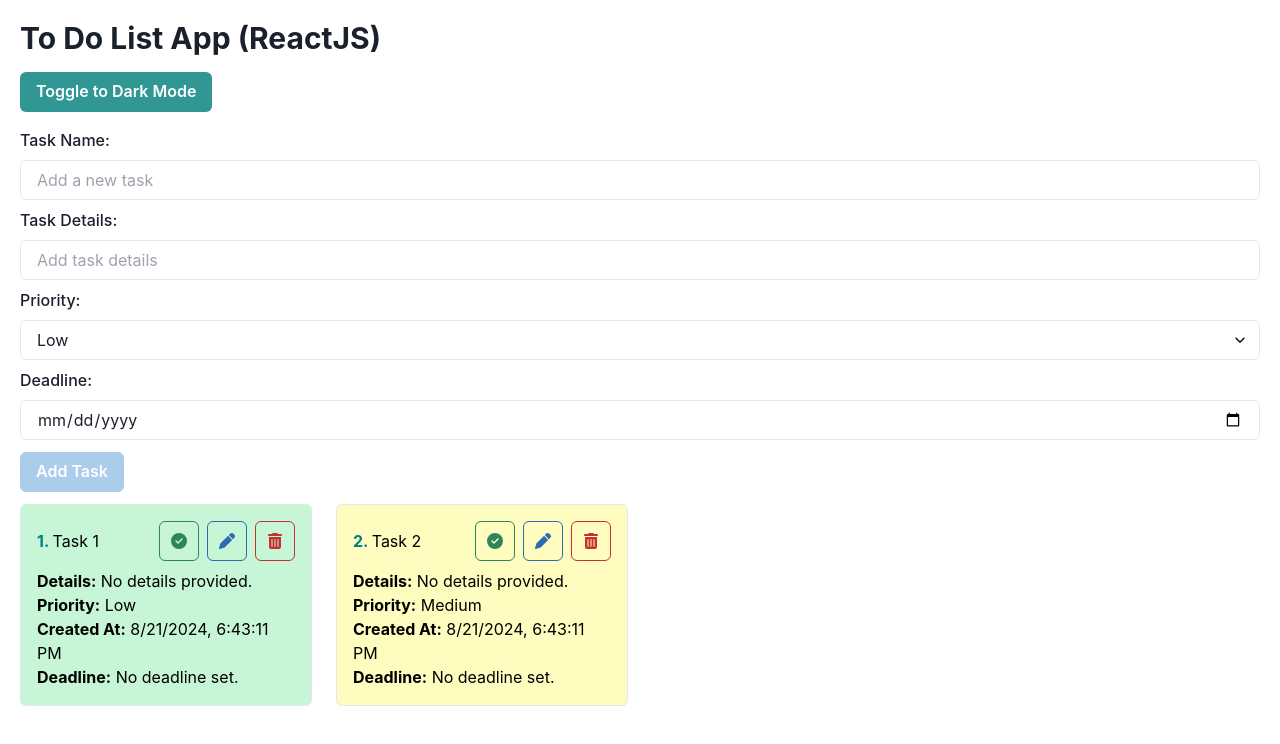
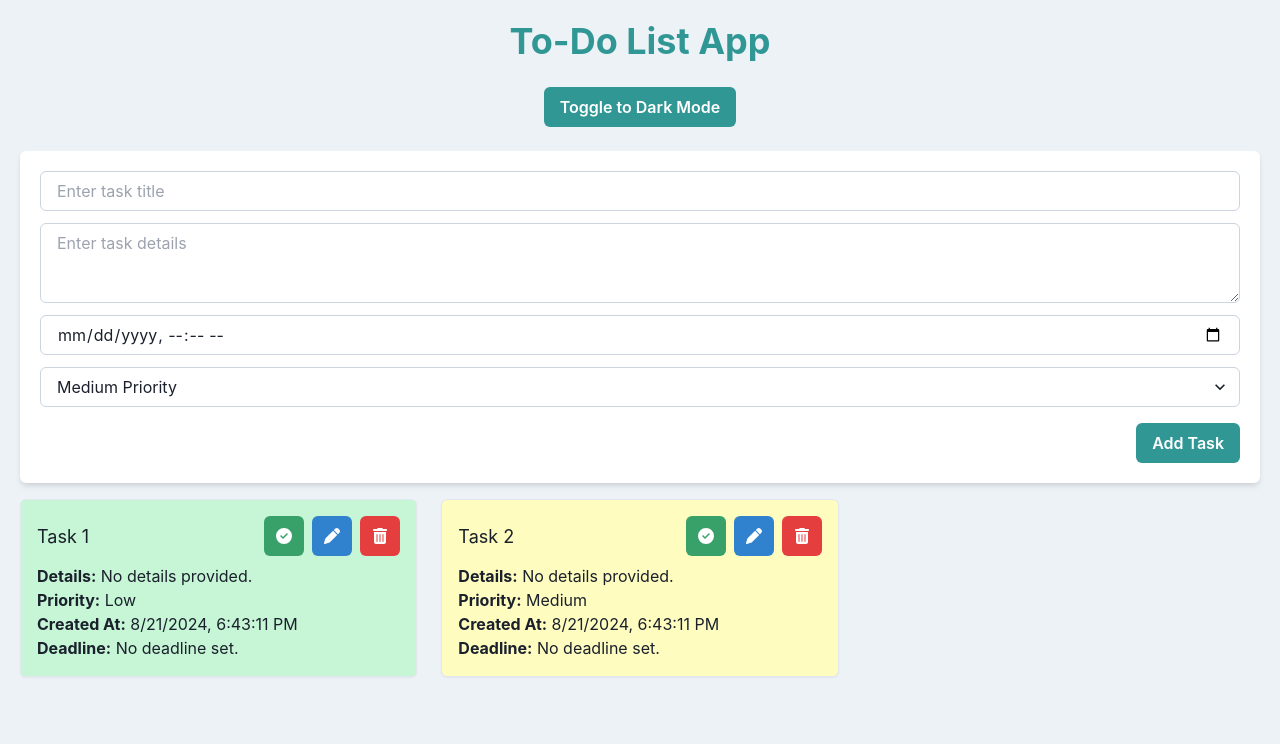
Before and after one commit to RadenSparks/React-Todo-List-V2, a React (Create React App) app: page / in a window 1280 px wide. Shown: the top 744 px of the page. Built offline with nearby package versions, Linux system fonts and the light colour scheme.

Commit message:
A bit of layout configuration

```diff
--- a/src/App.js
+++ b/src/App.js
@@ -1,5 +1,5 @@
 import { useState, useEffect } from 'react';
-import { ChakraProvider, Box, Button, Heading, Text, extendTheme, Grid } from '@chakra-ui/react';
+import { ChakraProvider, Box, Button, Heading, Text, extendTheme, Grid, Flex } from '@chakra-ui/react';
 import AddTaskForm from './components/AddTaskForm.jsx';
 import UpdateForm from './components/UpdateForm.jsx';
 import ToDo from './components/ToDo.jsx';
@@ -8,6 +8,14 @@
   config: {
     initialColorMode: 'light',
     useSystemColorMode: false,
+  },
+  styles: {
+    global: (props) => ({
+      body: {
+        bg: props.colorMode === 'dark' ? 'gray.800' : 'gray.100',
+        color: props.colorMode === 'dark' ? 'gray.100' : 'gray.800',
+      },
+    }),
   },
 });
 
@@ -25,19 +33,18 @@
   const [newTask, setNewTask] = useState('');
   const [updateData, setUpdateData] = useState(null);
 
-  const addTask = (priority, details) => {
+  const addTask = (priority, details, deadline) => {
     if (newTask.trim()) {
       const newId = toDo.length ? Math.max(...toDo.map(task => task.id)) + 1 : 1;
 
       setToDo(prevTasks => [
         ...prevTasks,
-        { id: newId, title: newTask, status: false, createdAt: new Date().toLocaleString(), priority, details }
+        { id: newId, title: newTask, status: false, createdAt: new Date().toLocaleString(), priority, details, deadline }
       ]);
 
       setNewTask('');
     }
   };
-
   const deleteTask = (id) => {
     if (window.confirm("Are you sure you want to delete this task?")) {
       setToDo(prevTasks => prevTasks.filter(task => task.id !== id));
@@ -79,10 +86,14 @@
   return (
     <ChakraProvider theme={theme}>
       <Box className={`App ${isDarkMode ? 'dark-mode' : 'light-mode'}`} p={5}>
-        <Heading as="h2" size="lg" mb={4}>To Do List App (ReactJS)</Heading>
-        <Button onClick={toggleTheme} colorScheme="teal" mb={4}>
-          Toggle to {isDarkMode ? 'Light' : 'Dark'} Mode
-        </Button>
+        <Heading as="h2" size="xl" mb={6} textAlign="center" color="teal.500">
+          To-Do List App
+        </Heading>
+        <Flex justifyContent="center" mb={6}>
+          <Button onClick={toggleTheme} colorScheme="teal" variant="solid">
+            Toggle to {isDarkMode ? 'Light' : 'Dark'} Mode
+          </Button>
+        </Flex>
 
         {updateData ? (
           <UpdateForm
@@ -100,9 +111,9 @@
         )}
 
         {toDo.length === 0 ? (
-          <Text>No Tasks...</Text>
+          <Text textAlign="center" color="gray.500" mt={4}>No Tasks...</Text>
         ) : (
-          <Grid templateColumns="repeat(auto-fill, minmax(250px, 1fr))" gap={6}>
+          <Grid templateColumns="repeat(auto-fill, minmax(300px, 1fr))" gap={6} mt={4}>
             <ToDo
               toDo={toDo}
               markDone={markDone}
--- a/src/components/AddTaskForm.jsx
+++ b/src/components/AddTaskForm.jsx
@@ -1,93 +1,57 @@
 import React, { useState } from 'react';
-import PropTypes from 'prop-types';
-import { Box, Input, Select, Button, FormLabel, FormErrorMessage } from '@chakra-ui/react';
+import { Box, Button, Input, Select, Textarea, Flex } from '@chakra-ui/react';
 
 const AddTaskForm = ({ newTask, setNewTask, addTask }) => {
-  const [taskDetails, setTaskDetails] = useState('');
-  const [priority, setPriority] = useState('low');
+  const [priority, setPriority] = useState('medium');
+  const [details, setDetails] = useState('');
   const [deadline, setDeadline] = useState('');
-  const [error, setError] = useState('');
 
   const handleAddTask = () => {
-    if (!newTask.trim()) {
-      setError("Task name cannot be empty");
-      return;
-    }
-    addTask(priority, taskDetails, deadline);
-    setNewTask('');
-    setTaskDetails('');
-    setPriority('low');
-    setDeadline('');
-    setError(''); // Clear error on successful add
-  };
-
-  const handleKeyPress = (e) => {
-    if (e.key === 'Enter') {
-      handleAddTask();
-    }
+    addTask(priority, details, deadline);
+    setDetails('');
+    setDeadline(''); // Reset deadline input after adding the task
   };
 
   return (
-    <Box mb={3}>
-      <FormLabel htmlFor="taskName">Task Name:</FormLabel>
+    <Box p={5} bg="white" shadow="md" borderRadius="md">
       <Input
-        id="taskName"
+        placeholder="Enter task title"
         value={newTask}
-        onChange={(e) => {
-          setNewTask(e.target.value);
-          setError(''); // Clear error when user types
-        }}
-        placeholder="Add a new task"
-        onKeyPress={handleKeyPress}
-        aria-required="true"
-        aria-invalid={!!error} // Indicate if there's an error
+        onChange={(e) => setNewTask(e.target.value)}
+        mb={3}
+        borderColor="gray.300"
       />
-      {error && <FormErrorMessage>{error}</FormErrorMessage>}
-
-      <FormLabel htmlFor="taskDetails" mt={2}>Task Details:</FormLabel>
+      <Textarea
+        placeholder="Enter task details"
+        value={details}
+        onChange={(e) => setDetails(e.target.value)}
+        mb={3}
+        borderColor="gray.300"
+      />
       <Input
-        id="taskDetails"
-        value={taskDetails}
-        onChange={(e) => setTaskDetails(e.target.value)}
-        placeholder="Add task details"
-        onKeyPress={handleKeyPress}
+        type="datetime-local"
+        value={deadline}
+        onChange={(e) => setDeadline(e.target.value)}
+        mb={3}
+        borderColor="gray.300"
       />
-
-      <FormLabel htmlFor="taskPriority" mt={2}>Priority:</FormLabel>
       <Select
-        id="taskPriority"
         value={priority}
         onChange={(e) => setPriority(e.target.value)}
+        mb={4}
+        borderColor="gray.300"
       >
-        <option value="low">Low</option>
-        <option value="medium">Medium</option>
-        <option value="high">High</option>
+        <option value="low">Low Priority</option>
+        <option value="medium">Medium Priority</option>
+        <option value="high">High Priority</option>
       </Select>
-
-      <FormLabel htmlFor="taskDeadline" mt={2}>Deadline:</FormLabel>
-      <Input
-        id="taskDeadline"
-        type="date"
-        value={deadline}
-        onChange={(e) => setDeadline(e.target.value)}
-      />
-
-      <Button
-        onClick={handleAddTask}
-        colorScheme="blue"
-        mt={3}
-        isDisabled={!newTask.trim()}
-      >
-        Add Task
-      </Button>
+      <Flex justifyContent="flex-end">
+        <Button colorScheme="teal" onClick={handleAddTask}>
+          Add Task
+        </Button>
+      </Flex>
     </Box>
   );
 };
 
-AddTaskForm.propTypes = {
-  newTask: PropTypes.string.isRequired,
-  setNewTask: PropTypes.func.isRequired,
-  addTask: PropTypes.func.isRequired,
-};
-
 export default AddTaskForm;
--- a/src/components/ToDo.jsx
+++ b/src/components/ToDo.jsx
@@ -1,46 +1,48 @@
 import React from 'react';
-import { Box, Text, Flex, IconButton, useColorMode, useColorModeValue } from '@chakra-ui/react';
+import { Box, Text, Flex, IconButton, useColorModeValue } from '@chakra-ui/react';
 import { FontAwesomeIcon } from '@fortawesome/react-fontawesome';
 import { faCircleCheck, faPen, faTrashCan } from '@fortawesome/free-solid-svg-icons';
 
 const ToDo = ({ toDo, markDone, deleteTask, setUpdateData }) => {
-  const { colorMode } = useColorMode();
-
-  // Use different text colors depending on the color mode
-  const textColor = useColorModeValue('black', 'white'); // Black in light mode, white in dark mode
+  const textColor = useColorModeValue('gray.800', 'gray.100');
+  const lowPriorityColor = useColorModeValue('green.100', 'green.900');
+  const mediumPriorityColor = useColorModeValue('yellow.100', 'yellow.900');
+  const highPriorityColor = useColorModeValue('red.100', 'red.900');
+  const defaultColor = useColorModeValue('white', 'gray.800');
 
   const getPriorityColor = (priority) => {
     switch (priority) {
       case 'low':
-        return 'green.100'; // Light green for low priority
+        return lowPriorityColor;
       case 'medium':
-        return 'yellow.100'; // Light yellow for medium priority
+        return mediumPriorityColor;
       case 'high':
-        return 'red.100'; // Light red for high priority
+        return highPriorityColor;
       default:
-        return 'white'; // Default background
+        return defaultColor;
     }
   };
 
   return (
     <>
-      {toDo.map((task, index) => (
+      {toDo.map((task) => (
         <Box
           key={task.id}
           p={4}
           borderWidth={1}
           borderRadius="md"
           mb={4}
-          bg={getPriorityColor(task.priority)} // Set background color based on priority
-          className="taskBg"
+          bg={getPriorityColor(task.priority)}
+          shadow="sm"
+          _hover={{ shadow: 'md' }}
         >
           <Flex alignItems="center" justifyContent="space-between">
             <Text
               fontWeight={task.status ? 'bold' : 'normal'}
               textDecoration={task.status ? 'line-through' : 'none'}
-              color={textColor} // Set the text color based on the color mode
+              color={textColor}
+              fontSize="lg"
             >
-              <span style={{ fontWeight: 'bold', color: 'teal' }}>{index + 1}. </span>
               {task.title}
             </Text>
             <Flex>
@@ -48,15 +50,13 @@
                 icon={<FontAwesomeIcon icon={faCircleCheck} />}
                 onClick={() => markDone(task.id)}
                 aria-label="Mark as done"
-                variant="outline"
                 colorScheme="green"
                 mr={2}
               />
               <IconButton
                 icon={<FontAwesomeIcon icon={faPen} />}
-                onClick={() => setUpdateData(task)} // Ensure this includes all necessary fields
+                onClick={() => setUpdateData(task)}
                 aria-label="Edit task"
-                variant="outline"
                 colorScheme="blue"
                 mr={2}
               />
@@ -64,15 +64,14 @@
                 icon={<FontAwesomeIcon icon={faTrashCan} />}
                 onClick={() => deleteTask(task.id)}
                 aria-label="Delete task"
-                variant="outline"
                 colorScheme="red"
               />
             </Flex>
           </Flex>
           <Text mt={2} color={textColor}><strong>Details:</strong> {task.details || 'No details provided.'}</Text>
           <Text color={textColor}><strong>Priority:</strong> {task.priority.charAt(0).toUpperCase() + task.priority.slice(1)}</Text>
-          <Text color={textColor}><strong>Created At:</strong> {new Date(task.createdAt).toLocaleString()}</Text>
-          <Text color={textColor}><strong>Deadline:</strong> {task.deadline ? new Date(task.deadline).toLocaleString() : 'No deadline set.'}</Text>
+          <Text color={textColor}><strong>Created At:</strong> {task.createdAt}</Text>
+          <Text color={textColor}><strong>Deadline:</strong> {task.deadline ? task.deadline : 'No deadline set.'}</Text>
         </Box>
       ))}
     </>
--- a/src/components/UpdateForm.jsx
+++ b/src/components/UpdateForm.jsx
@@ -1,43 +1,44 @@
 import React from 'react';
-import { Box, Button, Input, Select } from '@chakra-ui/react';
+import { Box, Button, Input, Select, Textarea, Flex } from '@chakra-ui/react';
 
 const UpdateForm = ({ updateData, changeHolder, updateTask, cancelUpdate }) => {
-  const { title, details, priority, id } = updateData;
-
-  const handleSubmit = (e) => {
-    e.preventDefault();
-    updateTask(id, { title, details, priority });
-  };
-
   return (
-    <Box as="form" onSubmit={handleSubmit} p={4} borderWidth={1} borderRadius="md" mb={4}>
+    <Box p={5} bg="white" shadow="md" borderRadius="md">
       <Input
-        placeholder="Task Title"
-        name="title"  // Add name attribute
-        value={title}
+        placeholder="Update task title"
+        value={updateData.title}
+        name="title"
         onChange={changeHolder}
-        mb={2}
+        mb={3}
+        borderColor="gray.300"
       />
-      <Input
-        placeholder="Task Details"
-        name="details"  // Add name attribute
-        value={details}
+      <Textarea
+        placeholder="Update task details"
+        value={updateData.details}
+        name="details"
         onChange={changeHolder}
-        mb={2}
+        mb={3}
+        borderColor="gray.300"
       />
       <Select
-        placeholder="Select Priority"
-        name="priority"  // Add name attribute
-        value={priority}
+        value={updateData.priority}
+        name="priority"
         onChange={changeHolder}
-        mb={2}
+        mb={4}
+        borderColor="gray.300"
       >
-        <option value="low">Low</option>
-        <option value="medium">Medium</option>
-        <option value="high">High</option>
+        <option value="low">Low Priority</option>
+        <option value="medium">Medium Priority</option>
+        <option value="high">High Priority</option>
       </Select>
-      <Button type="submit" colorScheme="blue" mr={2}>Update Task</Button>
-      <Button onClick={cancelUpdate} colorScheme="gray">Cancel</Button>
+      <Flex justifyContent="space-between">
+        <Button colorScheme="gray" onClick={cancelUpdate}>
+          Cancel
+        </Button>
+        <Button colorScheme="teal" onClick={() => updateTask(updateData.id, updateData)}>
+          Update Task
+        </Button>
+      </Flex>
     </Box>
   );
 };
```
